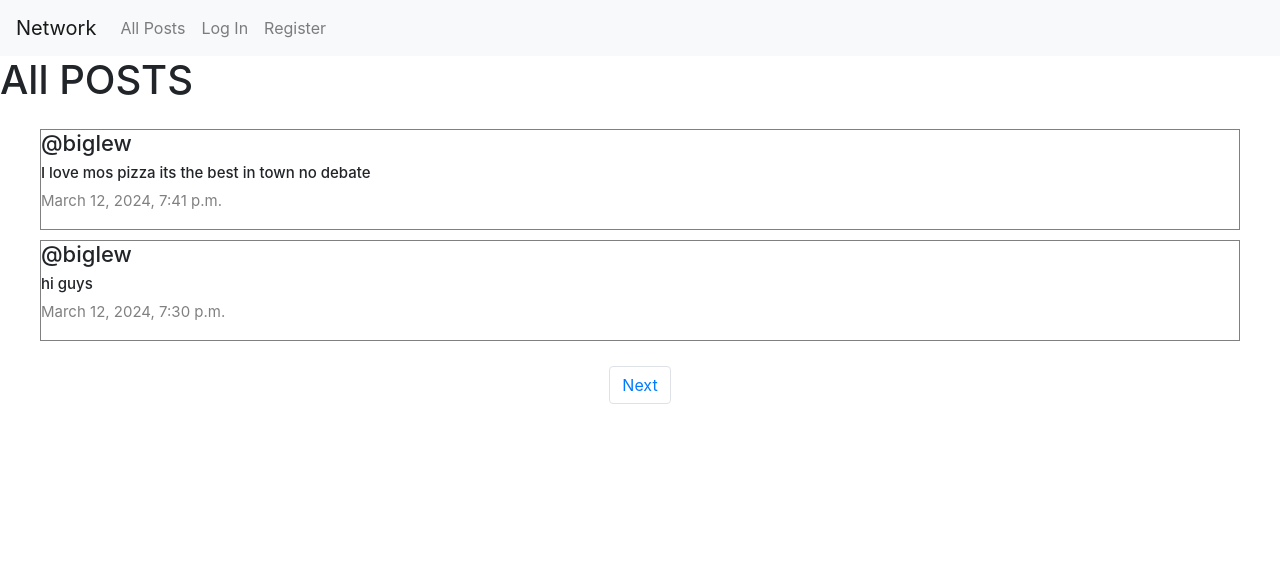
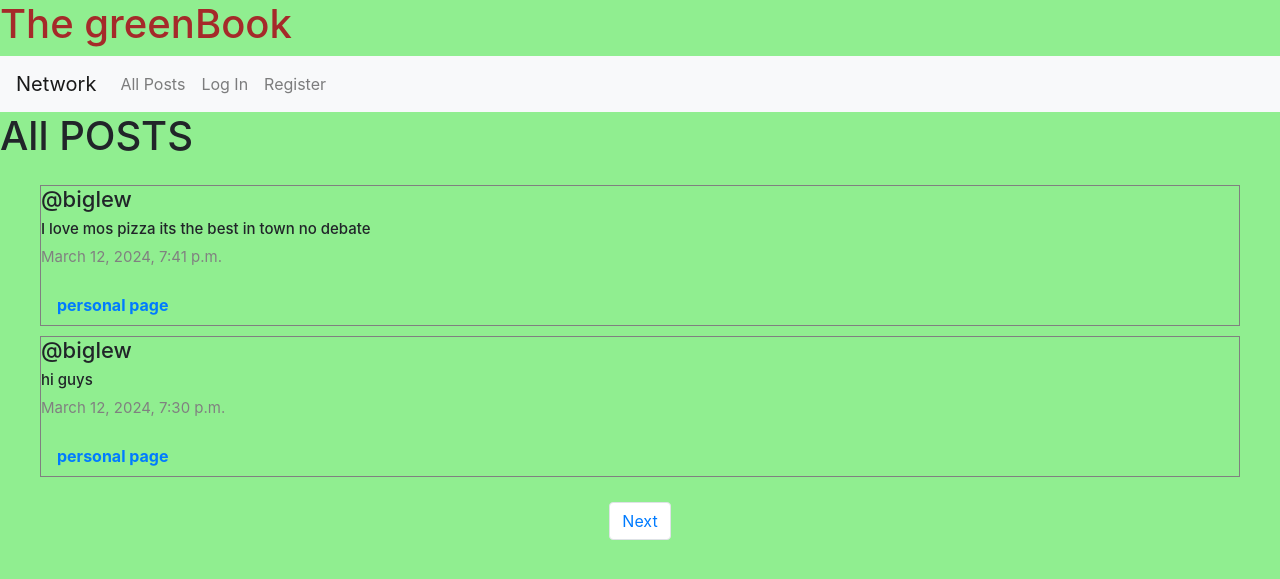
Before and after one commit to lewismed99/project4, a Django app: page / in a window 1280 px wide. Shown: the top 579 px of the page. Run offline with Django 3.2, Linux system fonts and the light colour scheme; data comes from the database, SQL or seed files in the repository; both versions use the stored data as it was after the commit; some libraries are stand-ins or nearby versions.

Commit message:
I updated the ability to visist a users profile and changed the background color on all pages.

```diff
--- a/network/templates/network/index.html
+++ b/network/templates/network/index.html
@@ -54,6 +54,7 @@ function getCookie(name){
 
         function likeHandler(id,whoYouLiked ){
           const btn= document.getElementById(`${id}`)
+          console.log(whoYouLiked)
           btn.classList.remove("fa-thumbs-up")
           btn.classList.remove("fa-thumbs-down")
           if(whoYouLiked.indexOf(id)>=0){
@@ -141,11 +142,13 @@ function submitHandler(id){
     justify-content: center;
     flex-direction:column;
     box-sizing: border-box;">
-        <h5 class="username">@{{ post.user }}</h5>
+        <h5 class="username" >@{{ post.user }}</h5>
+
 
        <h6 class="content" id="content_{{post.id}}" >{{ post.content }}</h6>
 
         <p class="date"> {{ post.date }}</p>
+        <a class="nav-link" href="{% url 'profile' user_id=post.user.id  %}"><strong>personal page</strong></a>
         {% if user.is_authenticated %}
         {% if user == post.user %}
 
--- a/network/templates/network/layout.html
+++ b/network/templates/network/layout.html
@@ -3,6 +3,12 @@
 <!DOCTYPE html>
 <html lang="en">
     <head>
+        <style >
+            body{
+                background-color: lightgreen;
+            }
+
+        </style>
         <title>{% block title %}Social Network{% endblock %}</title>
         <link rel="stylesheet" href="https://stackpath.bootstrapcdn.com/bootstrap/4.4.1/css/bootstrap.min.css" integrity="sha384-Vkoo8x4CGsO3+Hhxv8T/Q5PaXtkKtu6ug5TOeNV6gBiFeWPGFN9MuhOf23Q9Ifjh" crossorigin="anonymous">
         <link href="{% static 'network/styles.css' %}" rel="stylesheet">
@@ -11,12 +17,12 @@
 <script src="https://cdn.jsdelivr.net/npm/popper.js@1.14.3/dist/umd/popper.min.js" integrity="sha384-ZMP7rVo3mIykV+2+9J3UJ46jBk0WLaUAdn689aCwoqbBJiSnjAK/l8WvCWPIPm49" crossorigin="anonymous"></script>
 <script src="https://cdn.jsdelivr.net/npm/bootstrap@4.1.3/dist/js/bootstrap.min.js" integrity="sha384-ChfqqxuZUCnJSK3+MXmPNIyE6ZbWh2IMqE241rYiqJxyMiZ6OW/JmZQ5stwEULTy" crossorigin="anonymous"></script>
     </head>
-    <body>
-
+    <body style="background-color: lightgreen;">
+<h1 style="color:brown"> The greenBook</h1>
         <nav class="navbar navbar-expand-lg navbar-light bg-light">
             <a class="navbar-brand" href="#">Network</a>
 
-            <div>
+            <div >
               <ul class="navbar-nav mr-auto">
                 {% if user.is_authenticated %}
                     <li class="nav-item">
```
Also changed, not shown: network/templates/network/following.html (+9 -2 lines), db.sqlite3.
